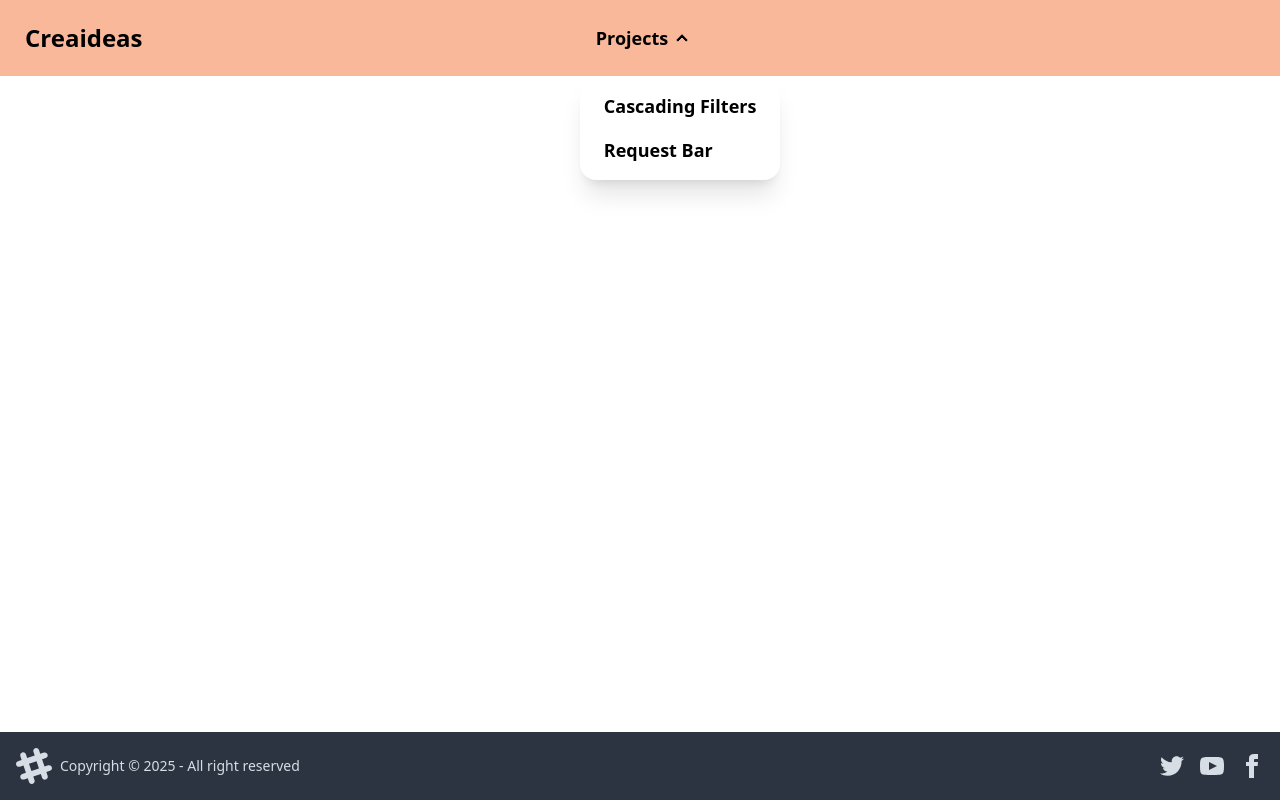
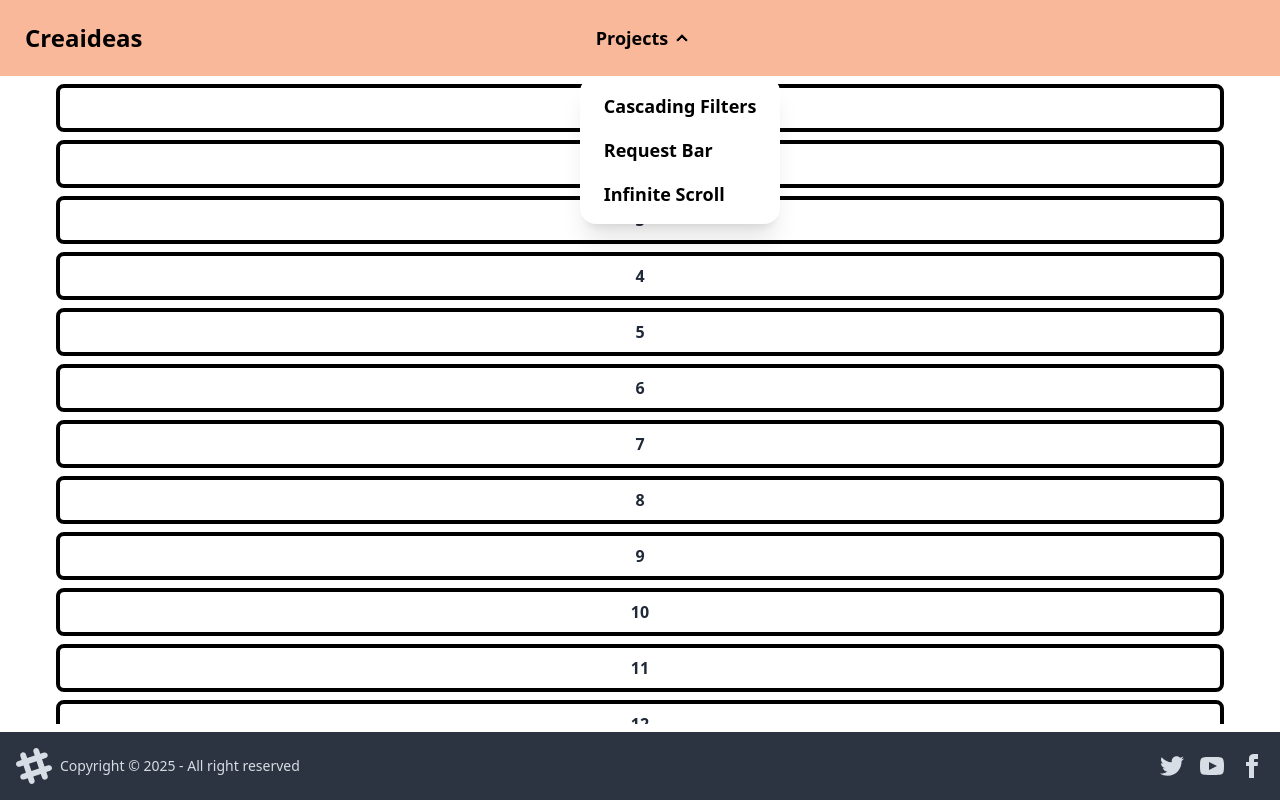
Before and after one commit to Nitiksharma2001/creaIdeas, a React (Vite) app: page /infinite-scroll in a window 1280 px wide. Both pictures are taken after a click on the heading "Projects". Built offline with nearby package versions, Linux system fonts and the light colour scheme.

Commit message:
implemented infnite loading

```diff
--- a/src/App.jsx
+++ b/src/App.jsx
@@ -4,6 +4,7 @@
 import Navbar from './components/navbar/navbar'
 import Footer from './components/footer/footer'
 import RequestBar from './pages/request-bar/request-bar'
+import InfiniteScroll from './pages/infinte-scroll/infinite-scroll'
 
 function App() {
   return <div className='flex flex-col h-screen'><RouterHeader /></div>
@@ -16,6 +17,7 @@
       <Routes>
         <Route path="/cascading-filter" element={<CascadingFilter />} />
         <Route path="/request-bar" element={<RequestBar />} />
+        <Route path="/infinite-scroll" element={<InfiniteScroll />} />
       </Routes>
     </div>
     <Footer />
--- a/src/components/navbar/navbar.jsx
+++ b/src/components/navbar/navbar.jsx
@@ -18,6 +18,7 @@
                             <ul className="p-2">
                                 <li><Link to='/cascading-filter'>Cascading Filters</Link></li>
                                 <li><Link to='/request-bar'>Request Bar</Link></li>
+                                <li><Link to='/infinite-scroll' className='text-nowrap'>Infinite Scroll</Link></li>
                             </ul>
                         </li>
                     </ul>
@@ -32,6 +33,7 @@
                             <ul className="p-2">
                                 <li><Link to='/cascading-filter' className='text-nowrap'>Cascading Filters</Link></li>
                                 <li><Link to='/request-bar' className='text-nowrap'>Request Bar</Link></li>
+                                <li><Link to='/infinite-scroll' className='text-nowrap'>Infinite Scroll</Link></li>
                             </ul>
                         </details>
                     </li>
--- /dev/null
+++ b/src/pages/infinte-scroll/hooks/useInfiniteScroll.jsx
@@ -0,0 +1,39 @@
+import { useEffect, useState } from 'react'
+
+export default function useInfiniteScroll(infiniteSrollContainerId) {
+    const [isLoading, setIsLoading] = useState(false)
+    const [data, setData] = useState(Array.from({ length: 20 }))
+
+    function onScrollBottom(element) {
+
+        // checking if the scroll has reached to bottom
+        if (Math.abs(element.scrollHeight - element.clientHeight - element.scrollTop) > 1){
+            return
+        }
+
+        // remove the event listener so that when loading it won't call multiple apis
+        element.removeEventListener('scroll', () => onScrollBottom(infinteContainerDiv))
+
+        setIsLoading(true)
+
+        // faking for api call
+        setTimeout(() => {
+            setIsLoading(false)
+            setData([...data, ...Array.from({ length: 10 })])
+
+        }, 2000);
+    }
+
+    useEffect(() => {
+        // we don't need to add event listener when apirequest is going on
+        if(isLoading){
+            return
+        }
+        const infinteContainerDiv = document.getElementById(infiniteSrollContainerId)
+        infinteContainerDiv.addEventListener('scroll', () => onScrollBottom(infinteContainerDiv))
+
+        return () => infinteContainerDiv.removeEventListener('scroll', () => onScrollBottom(infinteContainerDiv))
+
+    }, [isLoading])
+    return { data, isLoading }
+}
--- /dev/null
+++ b/src/pages/infinte-scroll/infinite-scroll.jsx
@@ -0,0 +1,18 @@
+import React from 'react'
+import useInfiniteScroll from './hooks/useInfiniteScroll'
+
+export default function InfiniteScroll() {
+
+  const { data, isLoading } = useInfiniteScroll('infinite-scroll')
+
+  return (
+    <div className='mx-12'>
+      <div className='h-[calc(100vh-10rem)] overflow-y-scroll flex flex-col items-center gap-2' id='infinite-scroll'>
+        {
+          data.map((_, level) => <div key={level} className='w-full py-2 text-center font-bold border-4 border-black rounded-lg space-y-2'>{level + 1}</div>)
+        }
+        {isLoading && <span className="loading loading-spinner loading-lg"></span>}
+      </div>
+    </div>
+  )
+}
```
